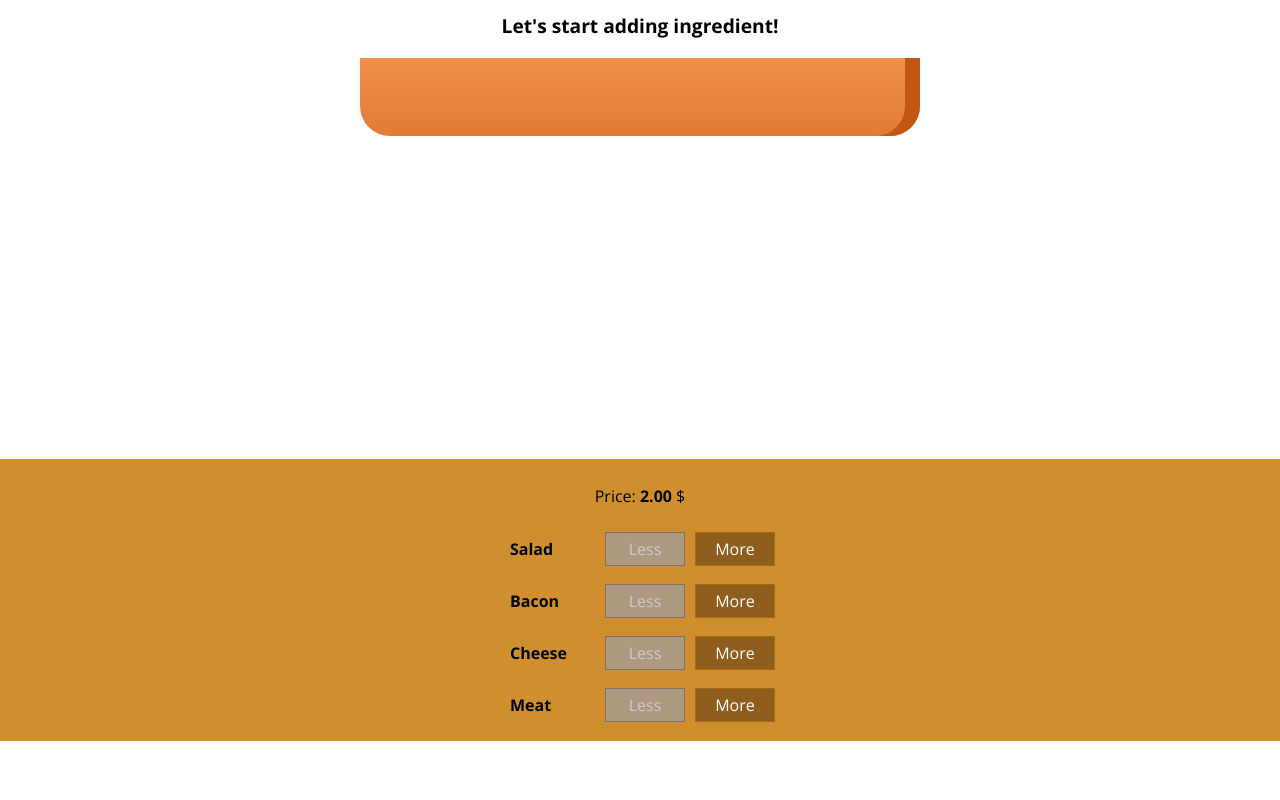
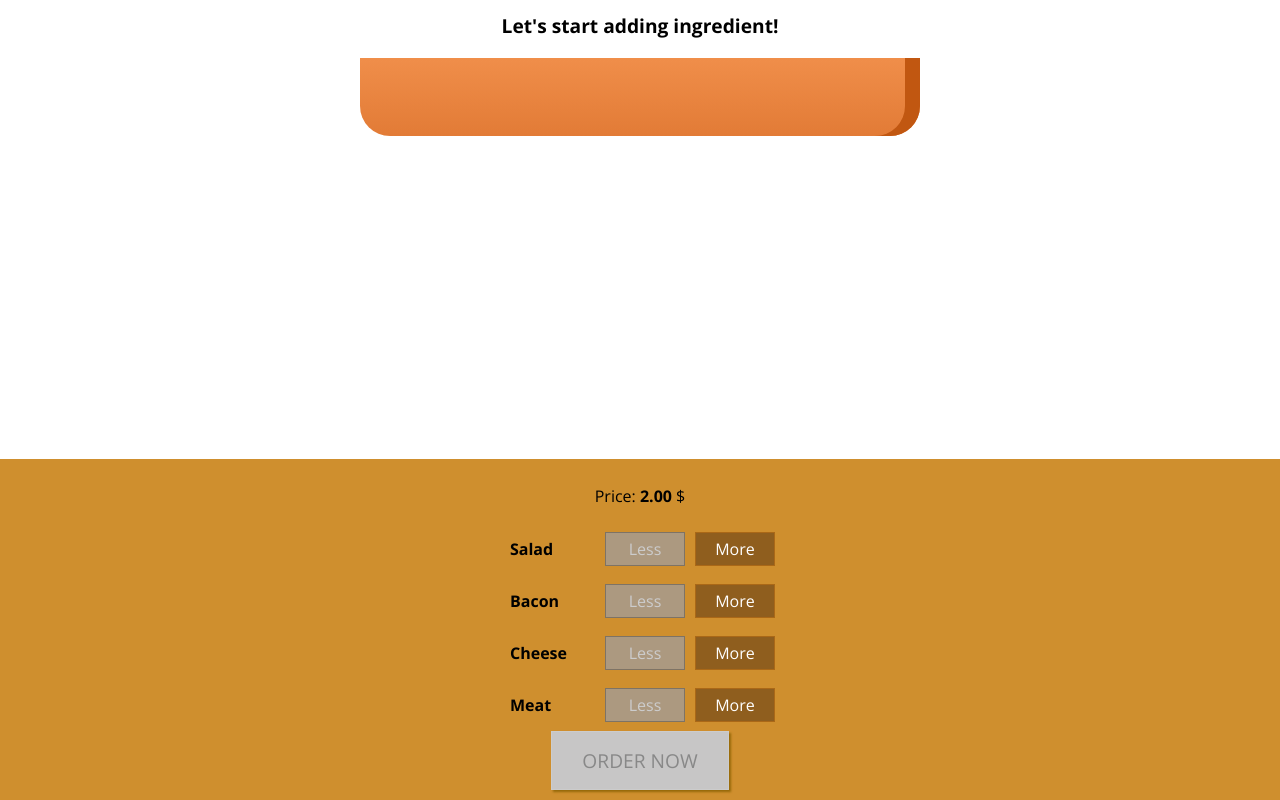
Before and after one commit to Chiibi/TryReact, a React (Create React App) app in the folder burger-builder/: page / in a window 1280 px wide. Shown: the part 179-979 px from the top of the page. Before the commit the page ends 920 px from the top, so only its background shows below. Built offline with nearby package versions, Linux system fonts and the light colour scheme.

Commit message:
[Update] Order button

```diff
--- a/burger-builder/src/components/Burger/BuildControls/BuildControls.css
+++ b/burger-builder/src/components/Burger/BuildControls/BuildControls.css
@@ -8,3 +8,45 @@
     margin: auto;
     padding: 10px 0;
 }
+
+
+.OrderButton {
+    background-color: #DAD735;
+    outline: none;
+    cursor: pointer;
+    border: 1px solid #966909;
+    color: #966909;
+    font-family: inherit;
+    font-size: 1.2em;
+    padding: 15px 30px;
+    box-shadow: 2px 2px 2px #966909;
+}
+
+.OrderButton:hover, .OrderButton:active {
+    background-color: #A0DB41;
+    border: 1px solid #966909;
+    color: #966909;
+}
+
+.OrderButton:disabled {
+    background-color: #C7C6C6;
+    cursor: not-allowed;
+    border: 1px solid #ccc;
+    color: #888888;
+}
+
+.OrderButton:not(:disabled) {
+    animation: enable 0.3s linear;
+}
+
+@keyframes enable {
+    0% {
+        transform: scale(1);
+    }
+    60% {
+        transform: scale(1.1);
+    }
+    100% {
+        transform: scale(1);
+    }
+}
--- a/burger-builder/src/components/Burger/BuildControls/BuildControls.jsx
+++ b/burger-builder/src/components/Burger/BuildControls/BuildControls.jsx
@@ -19,7 +19,8 @@
 							added={ () => props.ingredientAdd(ctrl.type) }
 							removed={ () => props.ingredientRemove(ctrl.type) }
 							disabled={ props.disabled[ctrl.type] } />
-        ))}
+				))}
+				<button className="OrderButton" disabled={ !props.purchasable }>ORDER NOW</button>
     </div>
 )
 
--- a/burger-builder/src/containers/BurgerBuilder/BurgerBuilder.jsx
+++ b/burger-builder/src/containers/BurgerBuilder/BurgerBuilder.jsx
@@ -23,6 +23,12 @@
       bacon: 0,
     },
     totalPrice: 2,
+    purchasable: false,
+  }
+
+  updatePurchaseState (ingredients) {
+    const sum = Object.values(ingredients).reduce((sum, x) => sum + x)
+    this.setState({ purchasable: sum > 0 })
   }
 
   addIngredientHandler = (type) => {
@@ -39,6 +45,7 @@
       totalPrice: newPrice,
       ingredients: updateIngredients
     })
+    this.updatePurchaseState(updateIngredients)
   }
 
   removeIngredientHandler = (type) => {
@@ -56,6 +63,7 @@
       totalPrice: newPrice,
       ingredients: updateIngredients
     })
+    this.updatePurchaseState(updateIngredients)
   }
 
   render() {
@@ -70,6 +78,7 @@
           ingredientAdd={ this.addIngredientHandler }
           ingredientRemove={ this.removeIngredientHandler }
           disabled={ disabledInfo }
+          purchasable={ this.state.purchasable }
           price={ this.state.totalPrice } />
       </Aux>
     )
```
